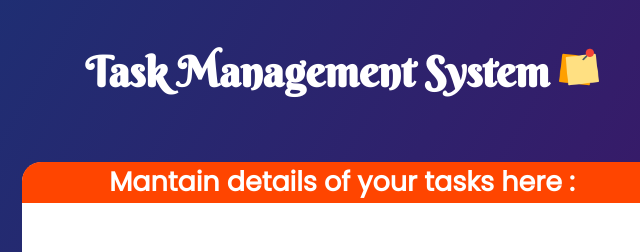
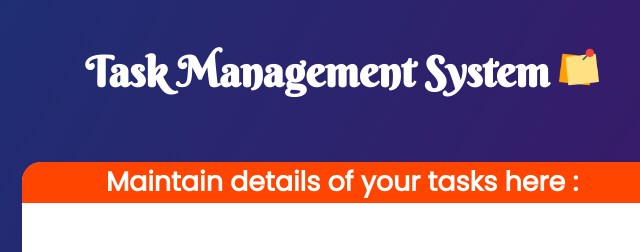
Before and after one commit to Dhruvil-Joshi/Task_Management_System, a plain HTML site: page index.html in a window 1280 px wide. Shown: the top 252 px of the page, 318-958 px from the left. Drawn offline with Linux system fonts and the light colour scheme; a web font is replaced by a local one.

Commit message:
Update index.html

```diff
--- a/index.html
+++ b/index.html
@@ -17,7 +17,7 @@
         </div>
         <div id="mainbox">
             <div id="Titlebarmenu">
-                <h3>Mantain details of your tasks here :  </h3>
+                <h3>Maintain details of your tasks here :  </h3>
             </div>
             <div id="content">
                 <p id="details"></p>
```
